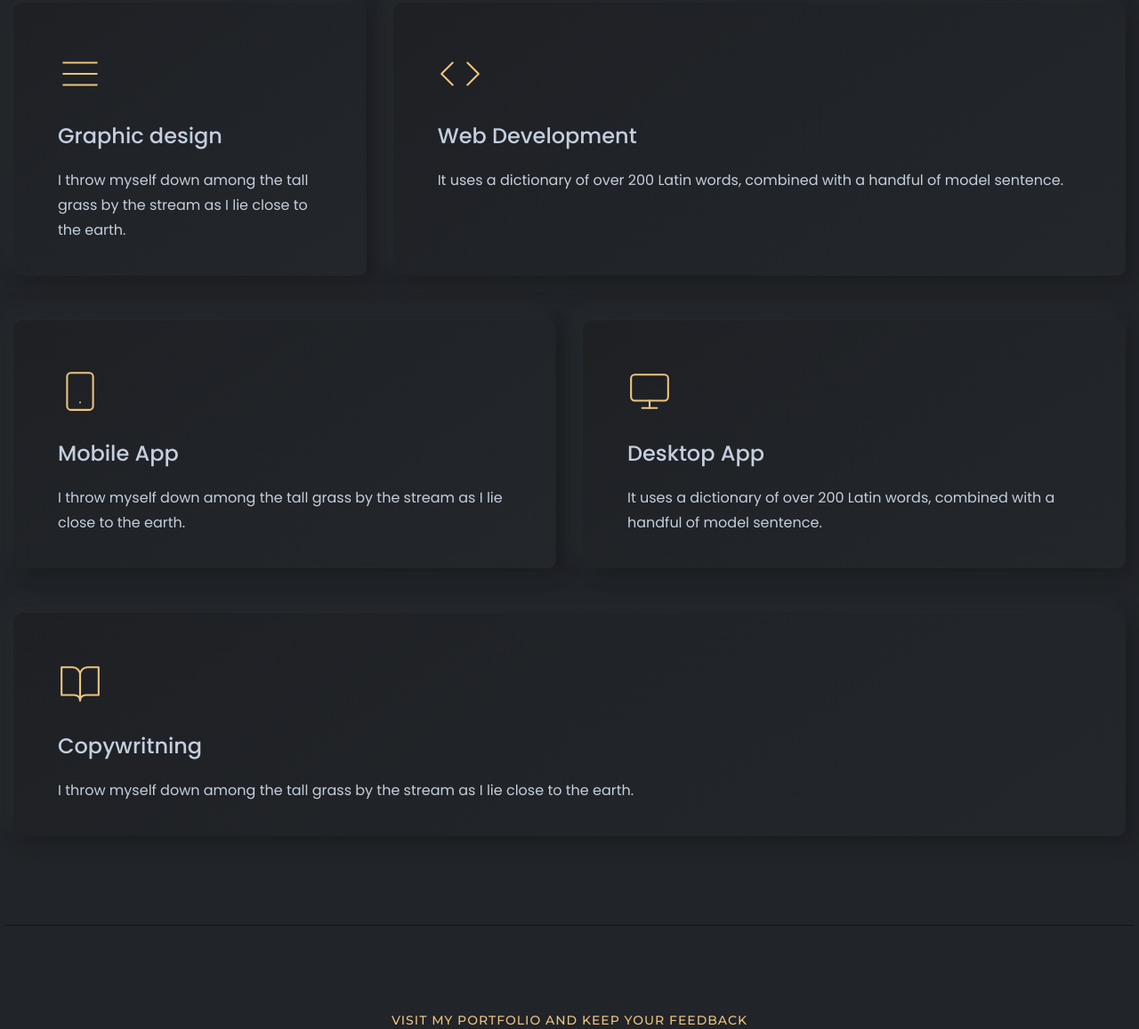
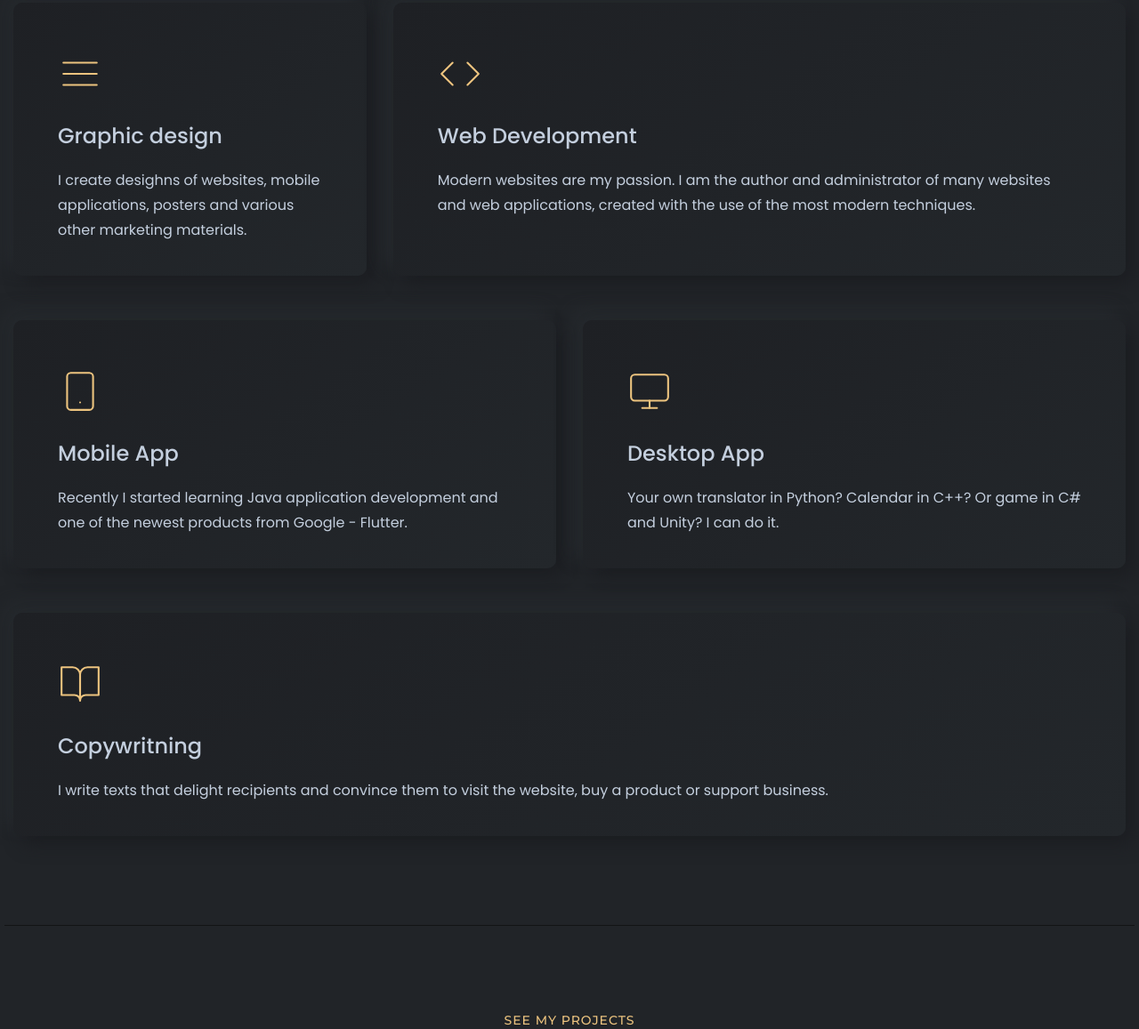
Before and after one commit to MichalTalaga17/MichalTalaga17.github.io, a plain HTML site: page index.html in a window 1280 px wide. Shown: the part 1079-2236 px from the top of the page at 89% size. Drawn offline with nearby package versions, Linux system fonts and the light colour scheme.

Commit message:
features

```diff
--- a/index.html
+++ b/index.html
@@ -5,9 +5,9 @@
 <head>
     <meta charset="utf-8">
     <meta http-equiv="x-ua-compatible" content="ie=edge">
-    <title>Personal Portfolio</title>
+    <title>Michał Talaga</title>
     <meta name="robots" content="noindex, follow" />
-    <meta name="description" content="">
+    <meta name="description" content="Hi, I'm Michał. Developer, graphic designer, copywriter">
     <meta name="viewport" content="width=device-width, initial-scale=1, shrink-to-fit=no">
     <!-- CSS
     ============================================ -->
@@ -212,8 +212,8 @@
                                 </div>
                                 <div class="content">
                                     <h4 class="title">Graphic design</h4>
-                                    <p class="description">I throw myself down among the tall grass by the stream as I
-                                        lie close to the earth.</p>
+                                    <p class="description">
+                                        I create desighns of websites, mobile applications, posters and various other marketing materials.</p>
                                 </div>
                             </div>
                         </div>
@@ -228,8 +228,7 @@
                                 </div>
                                 <div class="content">
                                     <h4 class="title">Web Development</h4>
-                                    <p class="description"> It uses a dictionary of over 200 Latin words, combined with
-                                        a handful of model sentence.</p>
+                                    <p class="description"> Modern websites are my passion. I am the author and administrator of many websites and web applications, created with the use of the most modern techniques.</p>
                                 </div>
                             </div>
                         </div>
@@ -244,8 +243,8 @@
                                 </div>
                                 <div class="content">
                                     <h4 class="title">Mobile App</h4>
-                                    <p class="description">I throw myself down among the tall grass by the stream as I
-                                        lie close to the earth.</p>
+                                    <p class="description">
+                                        Recently I started learning Java application development and one of the newest products from Google - Flutter.</p>
                                 </div>
                             </div>
                         </div>
@@ -260,8 +259,7 @@
                                 </div>
                                 <div class="content">
                                     <h4 class="title">Desktop App</h4>
-                                    <p class="description"> It uses a dictionary of over 200 Latin words, combined with
-                                        a handful of model sentence.</p>
+                                    <p class="description">Your own translator in Python? Calendar in C++? Or game in C# and Unity? I can do it.</p>
                                 </div>
                             </div>
                         </div>
@@ -276,8 +274,7 @@
                                 </div>
                                 <div class="content">
                                     <h4 class="title">Copywritning</h4>
-                                    <p class="description">I throw myself down among the tall grass by the stream as I
-                                        lie close to the earth.</p>
+                                    <p class="description">I write texts that delight recipients and convince them to visit the website, buy a product or support business.</p>
                                 </div>
                             </div>
                         </div>
@@ -295,7 +292,7 @@
                 <div class="row">
                     <div class="col-lg-12">
                         <div class="section-title text-center">
-                            <span class="subtitle">Visit my portfolio and keep your feedback</span>
+                            <span class="subtitle">See my projects</span>
                             <h2 class="title">My Portfolio</h2>
                         </div>
                     </div>
@@ -756,7 +753,7 @@
                 <div class="row">
                     <div class="col-lg-12">
                         <div class="section-title text-center">
-                            <span class="subtitle">Contact</span>
+                            <span class="subtitle">Do you have any questions?</span>
                             <h2 class="title">Contact With Me</h2>
                         </div>
                     </div>
@@ -771,7 +768,8 @@
                                 <h4 class="title">Michał Talaga</h4>
                             </div>
                             <div class="description">
-                                <p>I am available for freelance work. Connect with me via and call in to my account.
+                                <p>Got a problem to solve? <br>
+                                    If you have request or question, don’t hesitate to use the form.
                                 </p>
                                 <span class="phone">Phone: <a href="tel:48577120810">+48 577120810</a></span>
                                 <span class="mail">Email: <a href="talagamichal17@gmail.com">talagamichal17@gmail.com</a></span>
```
